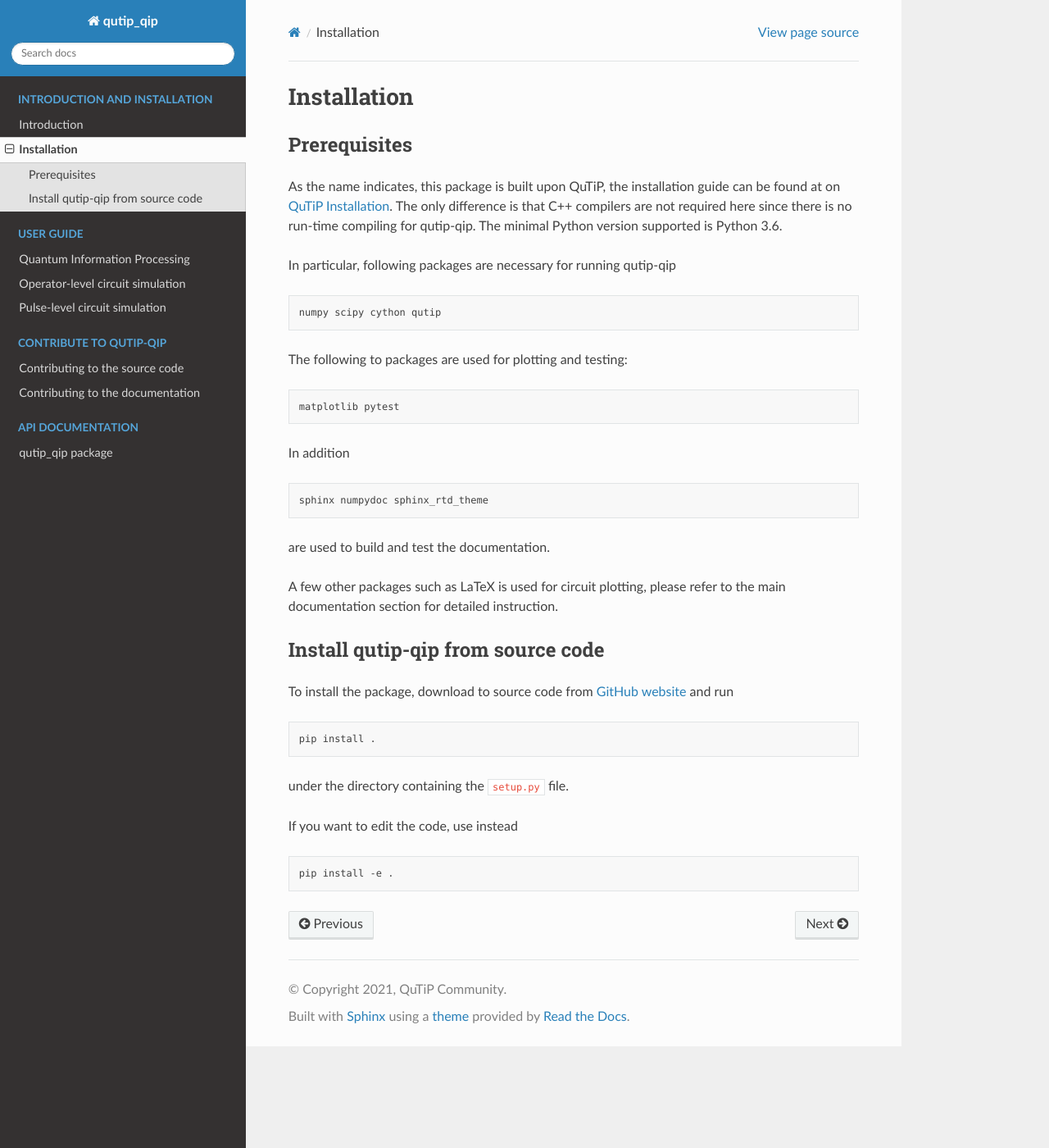
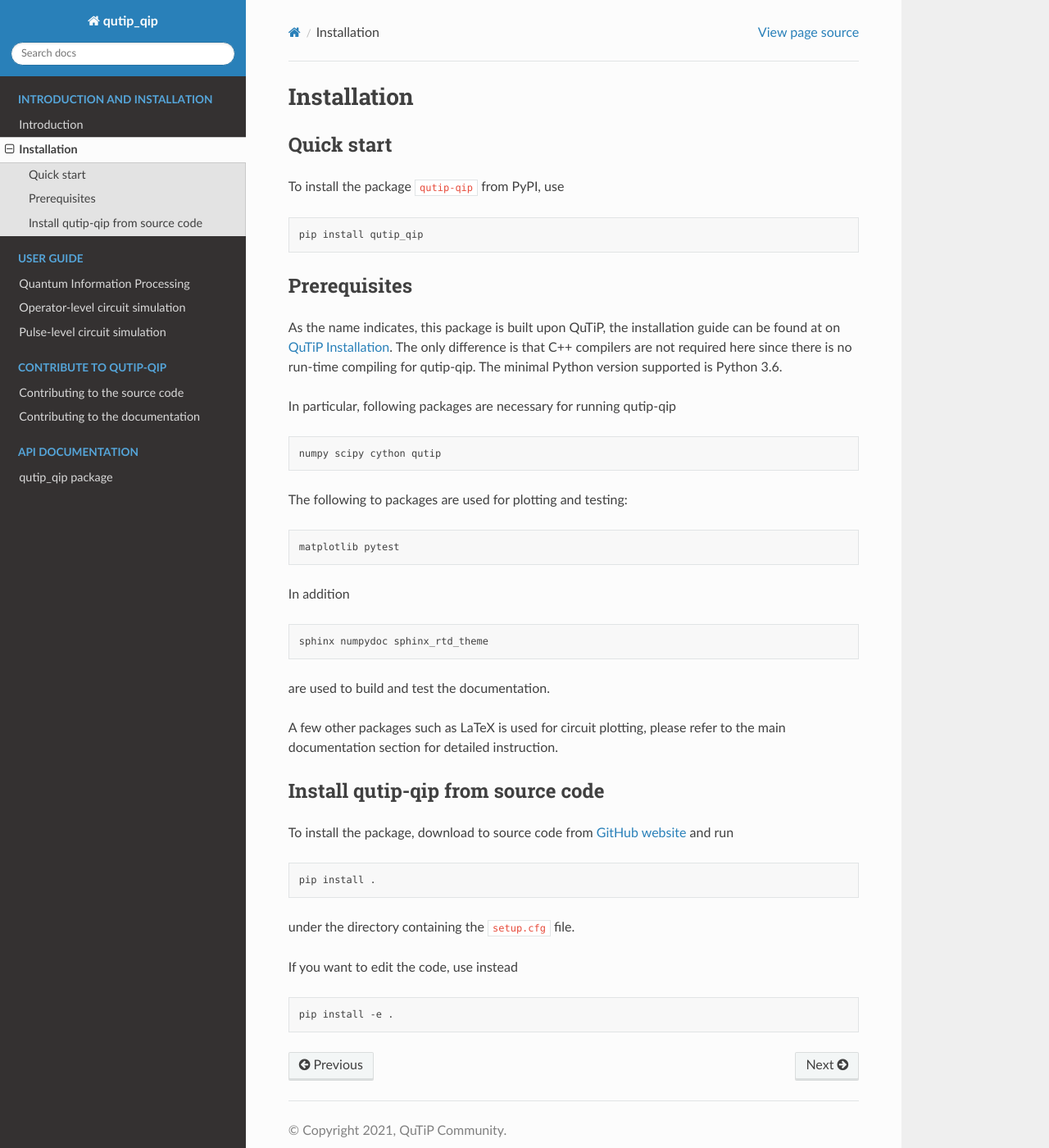
Before and after one commit to qutip/qutip-qip, a Sphinx documentation site: the page built from docs/source/installation.rst, in a window 1280 px wide and 1400 px high. Shown: the whole window at 82% size. Built offline with Sphinx 7.4.7 and the Read the Docs theme 2.0.0, drawn with Linux system fonts in a browser that asks for light colours.

Commit message:
Update installation guide for v0.1.0

```diff
--- a/docs/source/installation.rst
+++ b/docs/source/installation.rst
@@ -1,6 +1,14 @@
 ************
 Installation
 ************
+
+Quick start
+===========
+To install the package ``qutip-qip`` from PyPI, use
+
+.. code-block:: bash
+
+    pip install qutip_qip
 
 .. _prerequisites:
 
@@ -45,7 +53,7 @@
 
     pip install .
 
-under the directory containing the ``setup.py`` file.
+under the directory containing the ``setup.cfg`` file.
 
 If you want to edit the code, use instead
 
```
Also changed, not shown: README.md (+3 -4 lines).
